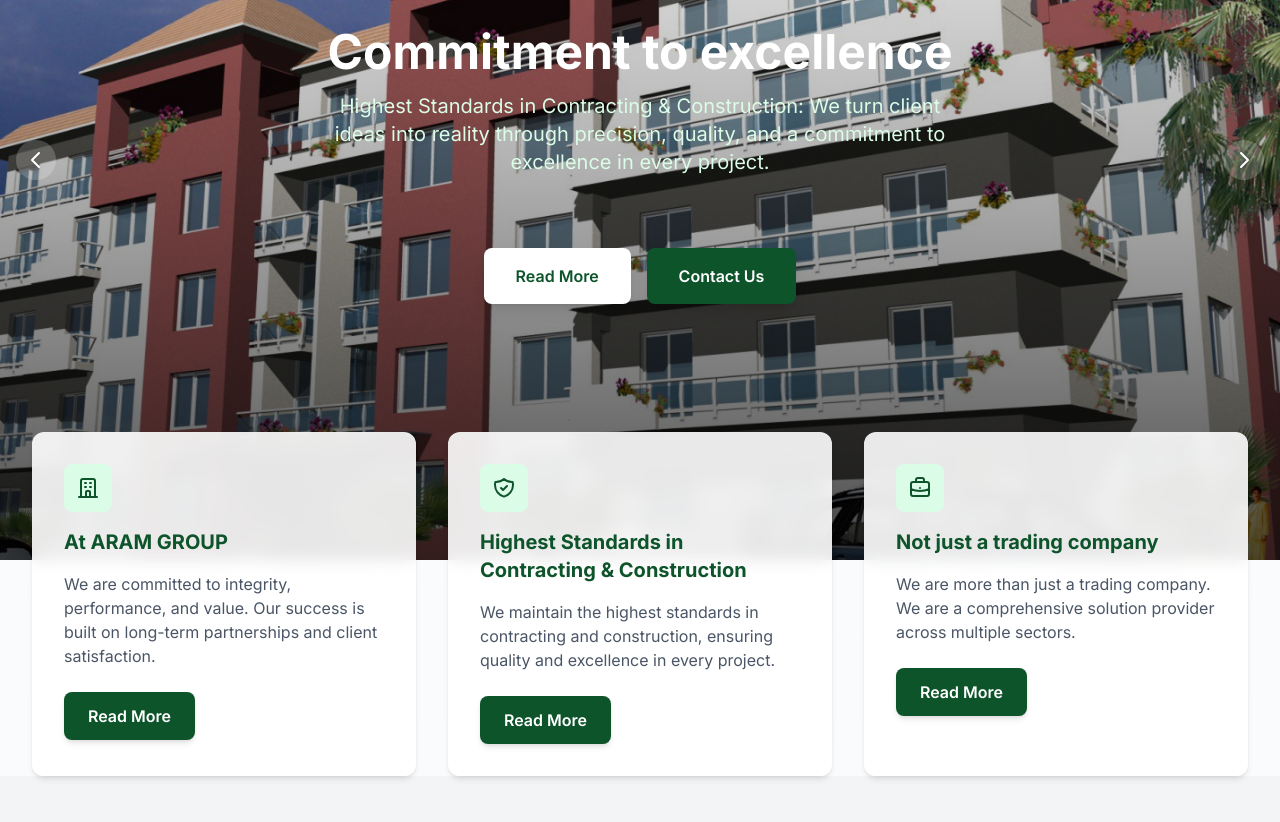
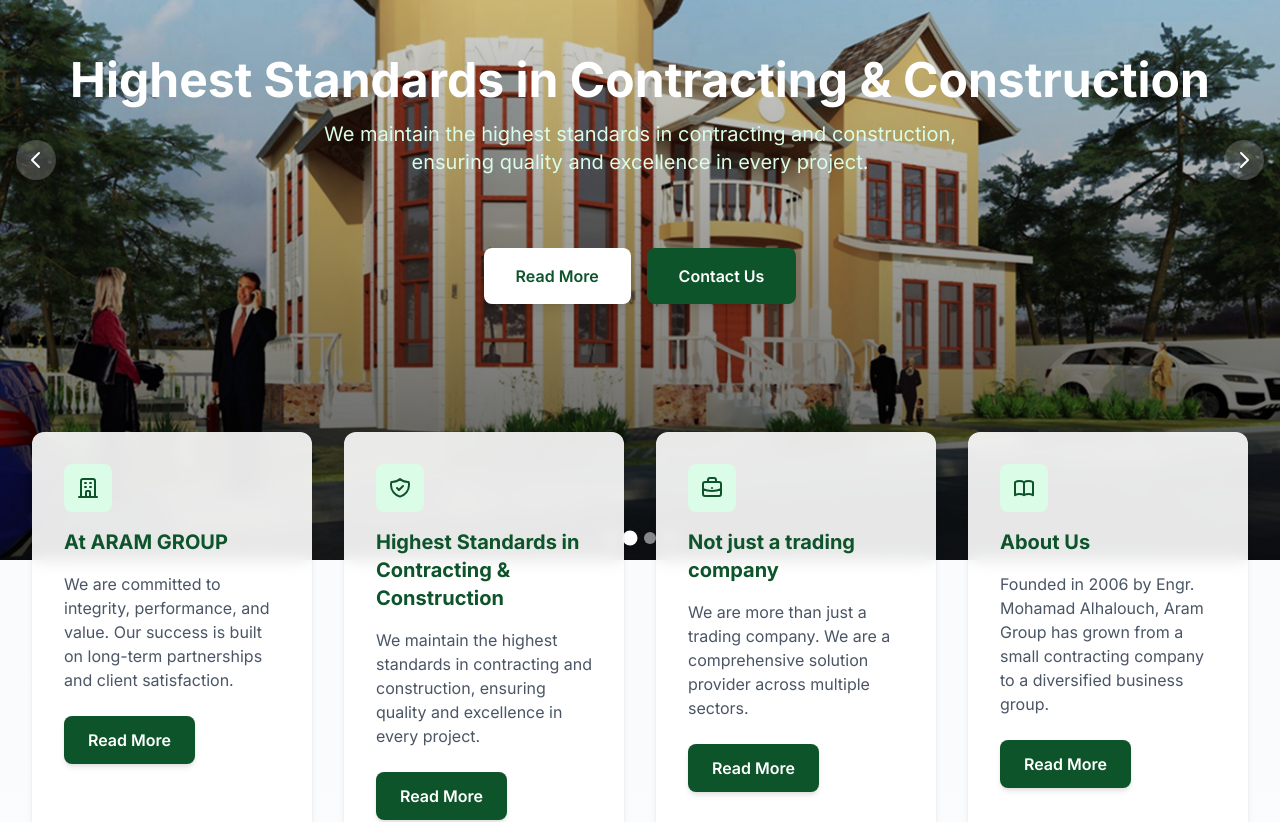
Before and after one commit to hadi14250/Aram, a Next.js app: page / in a window 1280 px wide. Shown: the part 320-1142 px from the top of the page. Built offline with nearby package versions, Linux system fonts and the light colour scheme.

Commit message:
Added all photos

```diff
--- a/app/components/HeroSlider.tsx
+++ b/app/components/HeroSlider.tsx
@@ -11,37 +11,25 @@ const HeroSlider = () => {
 
   const slides = [
     {
-      id: 1,
-      image: '/assets/arams_pages/aramprj4.png',
-      alt: 'Aram Group Construction',
-      title: (
-        <>
-          At <span style={{ color: '#171717' }}>Aram Group</span>
-        </>
-      ),
-      description: 'Dedicated to integrity, performance, and value, we build lasting partnerships by providing tailored, high‑quality construction, agriculture, and trading solutions.'
+      image: '/assets/arams_pages/aramprj5.png',
+      title: 'At ARAM GROUP',
+      description: 'We are committed to integrity, performance, and value. Our success is built on long-term partnerships and client satisfaction.',
     },
     {
-      id: 2,
-      image: '/assets/arams_pages/aramprj5.png',
-      alt: 'Aram Group Trading',
-       title: 'Commitment to excellence',
-      description: 'Highest Standards in Contracting & Construction: We turn client ideas into reality through precision, quality, and a commitment to excellence in every project.'
+      image: '/assets/arams_pages/aramprj4.png',
+      title: 'Highest Standards in Contracting & Construction',
+      description: 'We maintain the highest standards in contracting and construction, ensuring quality and excellence in every project.',
     },
     {
-      id: 3,
       image: '/assets/arams_pages/aramprj15.png',
-      alt: 'Aram Group Agricultural',
-      title: 'Aram3',
-      description: 'Agricultural expertise'
+      title: 'Not just a trading company',
+      description: 'We are more than just a trading company. We are a comprehensive solution provider across multiple sectors.',
     },
     {
-      id: 4,
       image: '/assets/arams_pages/aramprj10.jpg',
-      alt: 'Aram Group Projects',
-      title: 'Aram4',
-      description: 'Comprehensive project management'
-    },
+      title: 'Read More',
+      description: 'Discover more about our services and how we can help you achieve your goals.',
+    }
   ];
 
   useEffect(() => {
@@ -72,14 +60,14 @@ const HeroSlider = () => {
     <div className="relative h-screen w-full overflow-hidden">
       {slides.map((slide, index) => (
         <div
-          key={slide.id}
+          key={index}
           className={`absolute inset-0 transition-opacity duration-700 ease-in-out ${
             index === currentSlide ? 'opacity-100' : 'opacity-0'
           }`}
         >
           <Image
             src={slide.image}
-            alt={slide.alt}
+            alt={slide.title}
             fill
             className="object-cover w-full h-full"
             priority={index === 0}
--- /dev/null
+++ b/app/components/InfoBlocks.tsx
@@ -0,0 +1,52 @@
+import Link from 'next/link';
+
+const InfoBlocks = () => {
+  const blocks = [
+    {
+      title: 'At ARAM GROUP',
+      description: 'We are committed to integrity, performance, and value. Our success is built on long-term partnerships and client satisfaction.',
+      link: '/about',
+    },
+    {
+      title: 'Highest Standards in Contracting & Construction',
+      description: 'We maintain the highest standards in contracting and construction, ensuring quality and excellence in every project.',
+      link: '/business',
+    },
+    {
+      title: 'Not just a trading company',
+      description: 'We are more than just a trading company. We are a comprehensive solution provider across multiple sectors.',
+      link: '/business',
+    },
+    {
+      title: 'Read More',
+      description: 'Discover more about our services and how we can help you achieve your goals.',
+      link: '/about',
+    }
+  ];
+
+  return (
+    <div className="py-16 bg-white">
+      <div className="max-w-7xl mx-auto px-4 sm:px-6 lg:px-8">
+        <div className="grid grid-cols-1 md:grid-cols-2 lg:grid-cols-4 gap-8">
+          {blocks.map((block, index) => (
+            <div
+              key={index}
+              className="bg-green-50 p-6 rounded-lg shadow-md hover:shadow-lg transition-shadow duration-300"
+            >
+              <h3 className="text-xl font-semibold text-green-900 mb-4">{block.title}</h3>
+              <p className="text-gray-700 mb-6">{block.description}</p>
+              <Link
+                href={block.link}
+                className="inline-block bg-green-900 text-white px-6 py-2 rounded-md hover:bg-green-800 transition-colors duration-300"
+              >
+                Read More
+              </Link>
+            </div>
+          ))}
+        </div>
+      </div>
+    </div>
+  );
+};
+
+export default InfoBlocks;
--- a/app/components/Navigation.tsx
+++ b/app/components/Navigation.tsx
@@ -27,7 +27,7 @@ const Navigation = () => {
       <div className="max-w-7xl mx-auto px-4 sm:px-6 lg:px-8">
         <div className="flex items-center h-20">
           {/* Logo */}
-          <Link href="/" className="flex items-center group -ml-64">
+          <Link href="/" className="flex items-center group -ml-32">
             <span className={`text-2xl font-bold transition-colors duration-300 ${
               isScrolled
                 ? 'text-green-900 group-hover:text-green-700'
--- a/app/page.tsx
+++ b/app/page.tsx
@@ -2,6 +2,7 @@ import Link from "next/link";
 import Image from "next/image";
 import HeroSlider from "./components/HeroSlider";
 import Map from './components/Map';
+import InfoBlocks from './components/InfoBlocks';
 
 export default function Home() {
   return (
@@ -47,7 +48,7 @@ export default function Home() {
       {/* Summary Information */}
       <section className="relative -mt-32 z-10">
         <div className="max-w-7xl mx-auto px-4 sm:px-6 lg:px-8">
-          <div className="grid grid-cols-1 md:grid-cols-3 gap-8">
+          <div className="grid grid-cols-1 md:grid-cols-2 lg:grid-cols-4 gap-8">
             <div className="bg-white/90 backdrop-blur-sm p-8 rounded-xl shadow-md hover:shadow-xl transition-all duration-300 transform hover:-translate-y-1">
               <div className="w-12 h-12 bg-green-100 rounded-lg flex items-center justify-center mb-4">
                 <svg xmlns="http://www.w3.org/2000/svg" className="h-6 w-6 text-green-900" fill="none" viewBox="0 0 24 24" stroke="currentColor">
@@ -76,7 +77,7 @@ export default function Home() {
                 We maintain the highest standards in contracting and construction, ensuring quality and excellence in every project.
               </p>
               <Link
-                href="/about"
+                href="/business"
                 className="inline-block bg-green-900 text-white px-6 py-3 rounded-lg font-semibold hover:bg-green-800 transform hover:scale-105 transition-all duration-300 shadow-md hover:shadow-lg"
               >
                 Read More
@@ -91,6 +92,23 @@ export default function Home() {
               <h3 className="text-xl font-bold text-green-900 mb-4">Not just a trading company</h3>
               <p className="text-gray-600 mb-6">
                 We are more than just a trading company. We are a comprehensive solution provider across multiple sectors.
+              </p>
+              <Link
+                href="/business"
+                className="inline-block bg-green-900 text-white px-6 py-3 rounded-lg font-semibold hover:bg-green-800 transform hover:scale-105 transition-all duration-300 shadow-md hover:shadow-lg"
+              >
+                Read More
+              </Link>
+            </div>
+            <div className="bg-white/90 backdrop-blur-sm p-8 rounded-xl shadow-md hover:shadow-xl transition-all duration-300 transform hover:-translate-y-1">
+              <div className="w-12 h-12 bg-green-100 rounded-lg flex items-center justify-center mb-4">
+                <svg xmlns="http://www.w3.org/2000/svg" className="h-6 w-6 text-green-900" fill="none" viewBox="0 0 24 24" stroke="currentColor">
+                  <path strokeLinecap="round" strokeLinejoin="round" strokeWidth={2} d="M12 6.253v13m0-13C10.832 5.477 9.246 5 7.5 5S4.168 5.477 3 6.253v13C4.168 18.477 5.754 18 7.5 18s3.332.477 4.5 1.253m0-13C13.168 5.477 14.754 5 16.5 5c1.747 0 3.332.477 4.5 1.253v13C19.832 18.477 18.247 18 16.5 18c-1.746 0-3.332.477-4.5 1.253" />
+                </svg>
+              </div>
+              <h3 className="text-xl font-bold text-green-900 mb-4">About Us</h3>
+              <p className="text-gray-600 mb-6">
+                Founded in 2006 by Engr. Mohamad Alhalouch, Aram Group has grown from a small contracting company to a diversified business group.
               </p>
               <Link
                 href="/about"
--- a/app/summary/page.tsx
+++ b/app/summary/page.tsx
@@ -96,7 +96,7 @@ export default function Summary() {
               <div className="p-8 order-2 md:order-1">
                 <div className="flex justify-center mb-6">
                   <Image
-                    src="/assets/logo/WhatsApp Image 2025-04-19 at 11.37.19.jpeg"
+                    src="/assets/logo/ARAM.logo.jpg"
                     alt="Aram Group Logo"
                     width={250}
                     height={180}
@@ -128,7 +128,7 @@ export default function Summary() {
               <div className="p-8">
                 <div className="flex justify-center mb-6">
                   <Image
-                    src="/assets/logo/WhatsApp Image 2025-04-19 at 11.37.19.jpeg"
+                    src="/assets/logo/WhatsApp Image 2025-04-19 at 11.37.19 (1).jpeg"
                     alt="Aram Group Logo"
                     width={250}
                     height={180}
@@ -160,7 +160,7 @@ export default function Summary() {
               <div className="p-8 order-2 md:order-1">
                 <div className="flex justify-center mb-6">
                   <Image
-                    src="/assets/logo/WhatsApp Image 2025-04-19 at 11.37.19.jpeg"
+                    src="/assets/logo/Golden Aram Building Contracting.png"
                     alt="Aram Group Logo"
                     width={250}
                     height={180}
@@ -192,7 +192,7 @@ export default function Summary() {
               <div className="p-8">
                 <div className="flex justify-center mb-6">
                   <Image
-                    src="/assets/logo/WhatsApp Image 2025-04-19 at 11.37.19.jpeg"
+                    src="/assets/logo/Ararm Golden Line Agricutural.png"
                     alt="Aram Group Logo"
                     width={250}
                     height={180}
```
Also changed, not shown: public/assets/logo/Ararm Golden Line Agricutural.png (added), public/assets/logo/Golden Aram Building Contracting.png (added).
